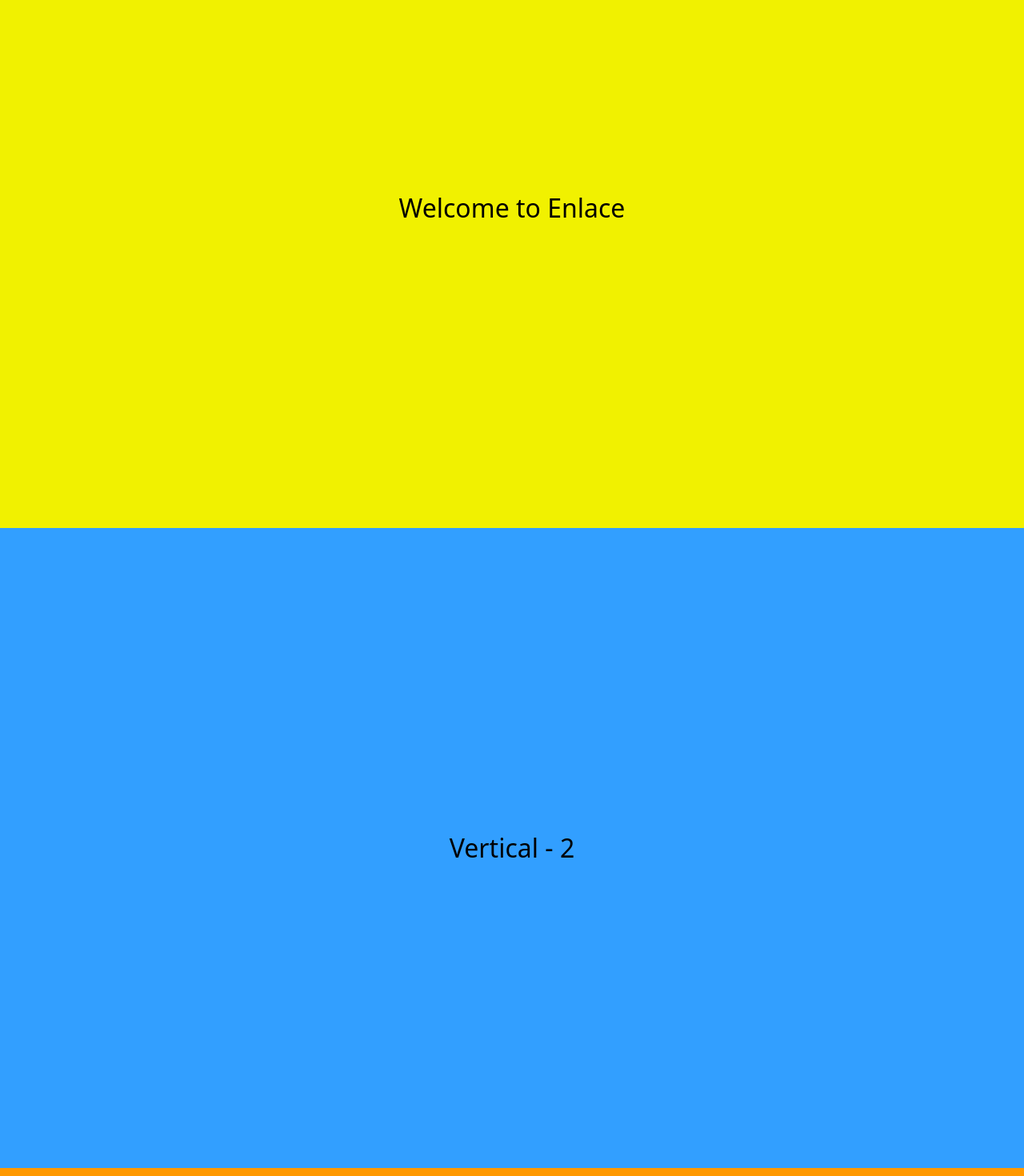
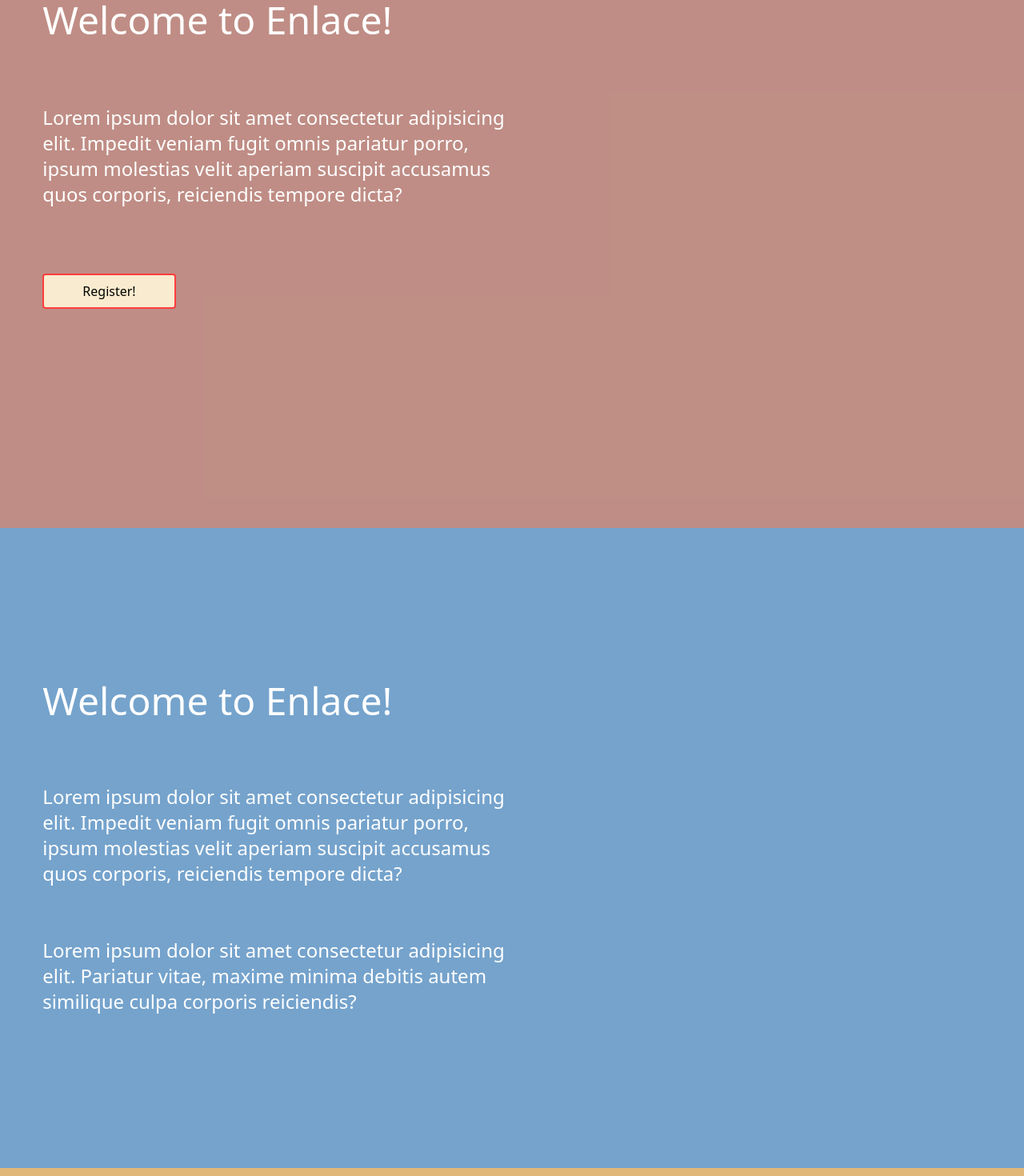
Before and after one commit to iiitkottayam/Enlace, a React (Create React App) app in the folder Enlace-main/: page / in a window 1280 px wide. Shown: the part 140-1610 px from the top of the page at 80% size. Built offline with nearby package versions, Linux system fonts and the light colour scheme.

Commit message:
added the first few section layout

```diff
--- a/Enlace-main/src/components/Navbar.jsx
+++ b/Enlace-main/src/components/Navbar.jsx
@@ -7,7 +7,7 @@ const Navbar = () => {
           Enlace
         </h3>
       </div>
-      <div class="hidden space-x-16 text-500 text-white  lg:flex items-center">
+      <div className="hidden space-x-16 text-500 text-white  lg:flex items-center">
         <a href="">Events</a>
         <a href="">Sponsors</a>
         <a href="">FAQ</a>
@@ -15,10 +15,10 @@ const Navbar = () => {
         <a href="">Workshops</a>
         <a href="">Contact</a>
       </div>
-      <div class="flex lg:hidden">
+      <div className="flex lg:hidden">
         <svg
           xmlns="http://www.w3.org/2000/svg"
-          class="w-6 h-6"
+          className="w-6 h-6"
           fill="none"
           viewBox="0 0 24 24"
           stroke="currentColor"
--- a/Enlace-main/src/components/Vertical.jsx
+++ b/Enlace-main/src/components/Vertical.jsx
@@ -1,6 +1,6 @@
 import styles from "./vertical.module.css";
 import Nav from "./Navbar.jsx";
-// import Body from "./body.jsx";
+import dates from "../assets/dates.png";
 
 const Vertical = () => {
   return (
@@ -8,12 +8,21 @@ const Vertical = () => {
       <Nav />
       {/* <Body /> */}
       <div className={styles.page}>
-        <div className="mx-auto w-3/6 h-full flex flex-row flex-nowrap justify-around items-center">
-        <h2>Welcome to Enlace</h2>
+        <div className="mx-auto w-11/12 h-4/6 flex flex-col flex-nowrap justify-around items-start">
+          <h2 className="text-5xl text-white ">Welcome to Enlace!</h2>
+          <p className="w-6/12 text-white text-2xl ">Lorem ipsum dolor sit amet consectetur adipisicing elit. Impedit veniam fugit omnis pariatur porro, ipsum molestias velit aperiam suscipit accusamus quos corporis, reiciendis tempore dicta?</p>
+          <a href="#" className="inline-block rounded bg-[#FFF6D8]/90  px-12 py-2 border-2 border-[#FF3D3D]">Register!</a>
+        </div>
+
+      </div>
+      <div className={styles.page}>
+        <div className="mx-auto w-11/12 h-full flex flex-col flex-nowrap justify-center items-start">
+        <h2 className="text-5xl text-white pb-4 ">Welcome to Enlace!</h2>
+          <p className="w-6/12 text-white text-2xl py-16">Lorem ipsum dolor sit amet consectetur adipisicing elit. Impedit veniam fugit omnis pariatur porro, ipsum molestias velit aperiam suscipit accusamus quos corporis, reiciendis tempore dicta?</p>
+          <p className="w-6/12 text-white text-2xl ">Lorem ipsum dolor sit amet consectetur adipisicing elit. Pariatur vitae, maxime minima debitis autem similique culpa corporis reiciendis?</p>
         </div>
       </div>
-      <div className={styles.page}>Vertical - 2</div>
-      <div className={styles.page}>Vertical - 3</div>
+      <div className={styles.page}> <div className="flex justify-center items-center h-full w-full"><img src={dates} alt="dates" /></div></div>
 
     </div>
   );
--- a/Enlace-main/src/components/vertical.module.css
+++ b/Enlace-main/src/components/vertical.module.css
@@ -1,17 +1,22 @@
-.page {
+/* .page {
 	min-height: 100vh;
 	display: flex;
 	justify-content: center;
 	align-items: center;
 	font-size: 2rem;
+} */
+.page {
+	height: 100vh;
 }
 
 .page:nth-of-type(1) {
-	background-color: rgb(241, 241, 0);
+	background-color: rgba(121, 18, 0, 0.479);
+	padding-top: 100px;
 }
 .page:nth-of-type(2) {
-	background-color: rgb(50, 159, 255);
+	background-color: rgba(13, 94, 165, 0.568);
 }
 .page:nth-of-type(3) {
-	background-color: rgb(255, 153, 0);
+	background-color: rgba(201, 124, 10, 0.548);
+	position: relative;
 }
```
Also changed, not shown: Enlace-main/src/assets/dates.png (added).
